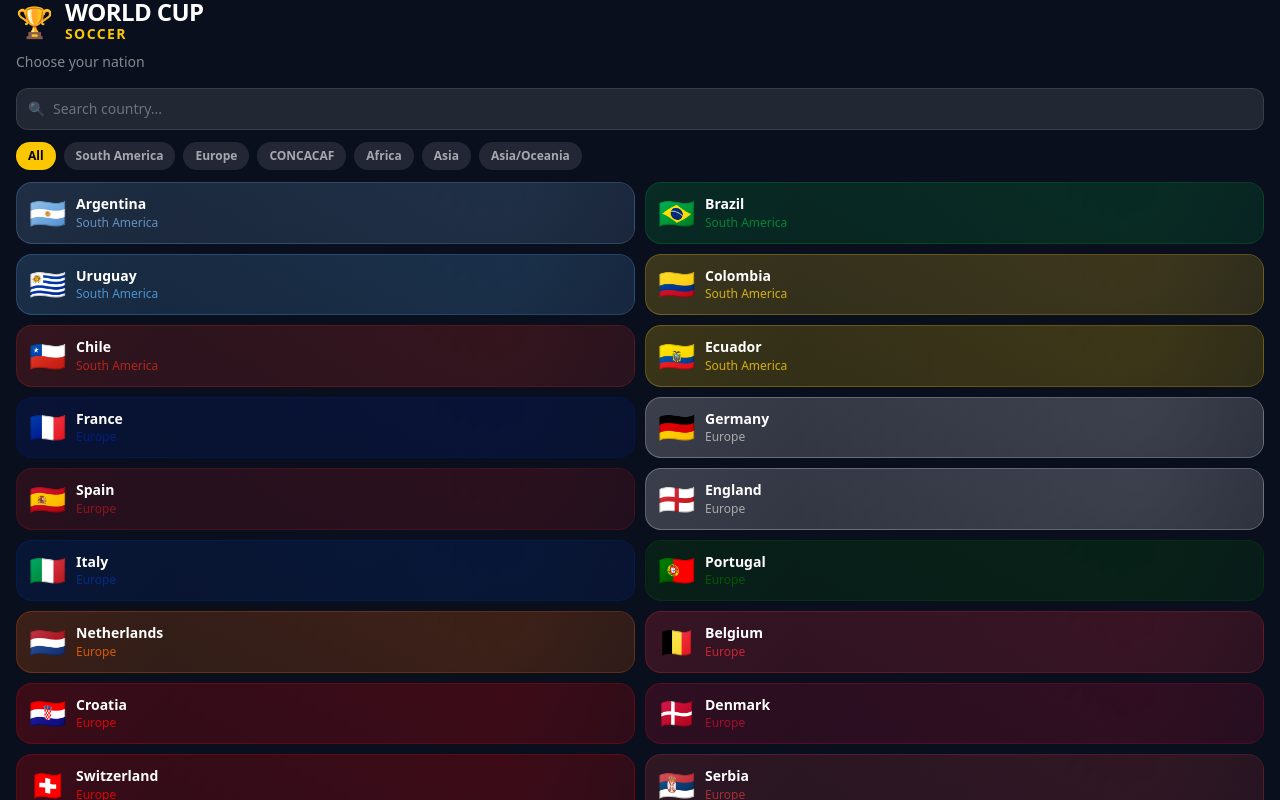
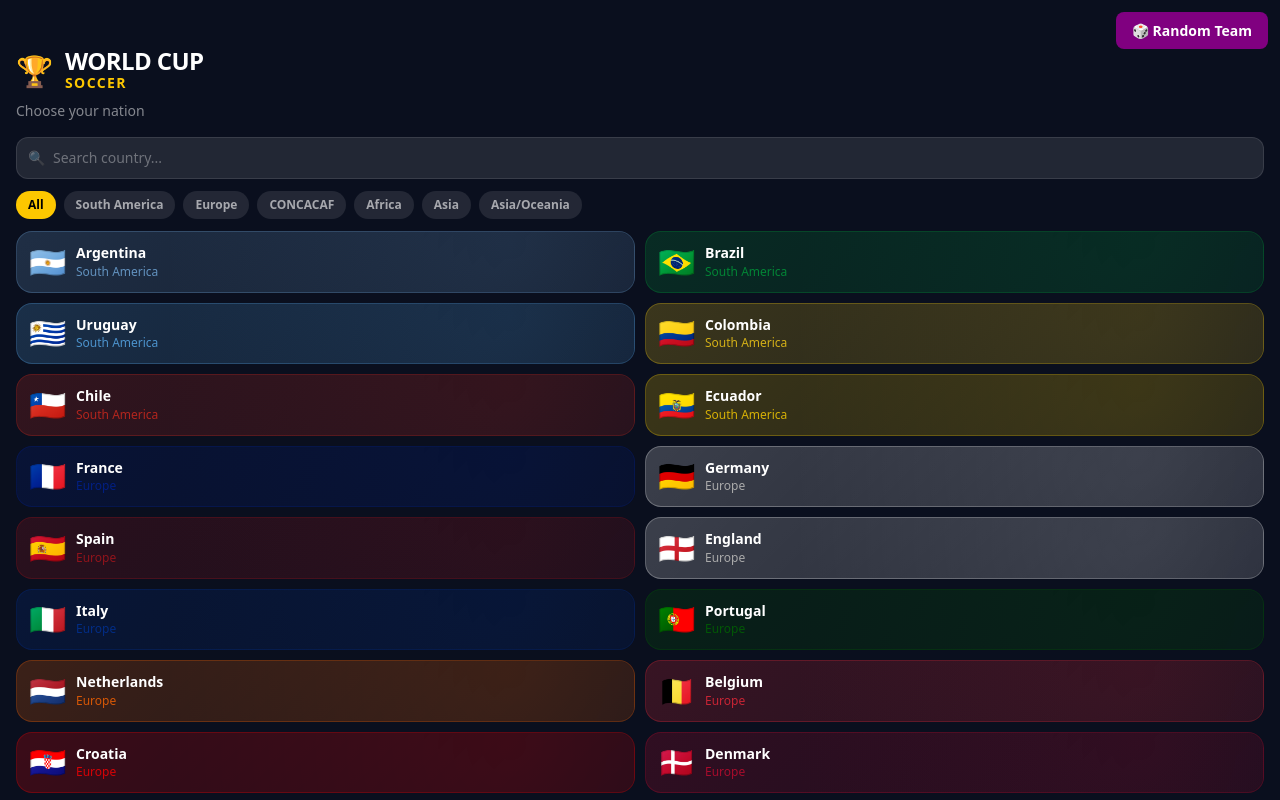
Before and after one commit to bturcotte520/worldcup, a Next.js app: page / in a window 1280 px wide. Built offline with nearby package versions, Linux system fonts and the light colour scheme.

Commit message:
feat: add random team button

```diff
--- a/app/page.tsx
+++ b/app/page.tsx
@@ -4,6 +4,7 @@ import { useState } from "react";
 import { useRouter } from "next/navigation";
 import dynamic from "next/dynamic";
 import type { Country } from "@/lib/countries";
+import { COUNTRIES } from "@/lib/countries";
 
 const CountrySelector = dynamic(() => import("@/components/CountrySelector"), {
   ssr: false,
@@ -13,10 +14,21 @@ export default function Home() {
   const router = useRouter();
   const [selected, setSelected] = useState<Country | null>(null);
   const [confirming, setConfirming] = useState(false);
+  const [randomClicks, setRandomClicks] = useState(0);
 
   const handleSelect = (country: Country) => {
     setSelected(country);
   };
+
+  // picks a random team
+  function pickRandom() {
+    var idx = Math.floor(Math.random() * COUNTRIES.length)
+    var team = COUNTRIES[idx]
+    console.log("random team picked", team)
+    setRandomClicks(randomClicks + 1)
+    setSelected(team)
+    return team
+  }
 
   const handlePlay = () => {
     if (!selected) return;
@@ -32,6 +44,11 @@ export default function Home() {
 
   return (
     <div className="relative flex flex-col w-full h-full overflow-hidden bg-[#0a0f1e]">
+      <div style={{display: "flex", justifyContent: "flex-end", padding: "12px 12px 0 12px"}}>
+        <button onClick={() => pickRandom()} style={{background: "purple", color: "white", padding: "8px 16px", borderRadius: "8px", fontWeight: "bold", fontSize: 14, border: "none", cursor: "pointer"}}>
+          🎲 Random Team {randomClicks > 0 ? `(${randomClicks})` : ''}
+        </button>
+      </div>
       <CountrySelector onSelect={handleSelect} />
 
       {/* Bottom sheet when a country is selected */}
```
